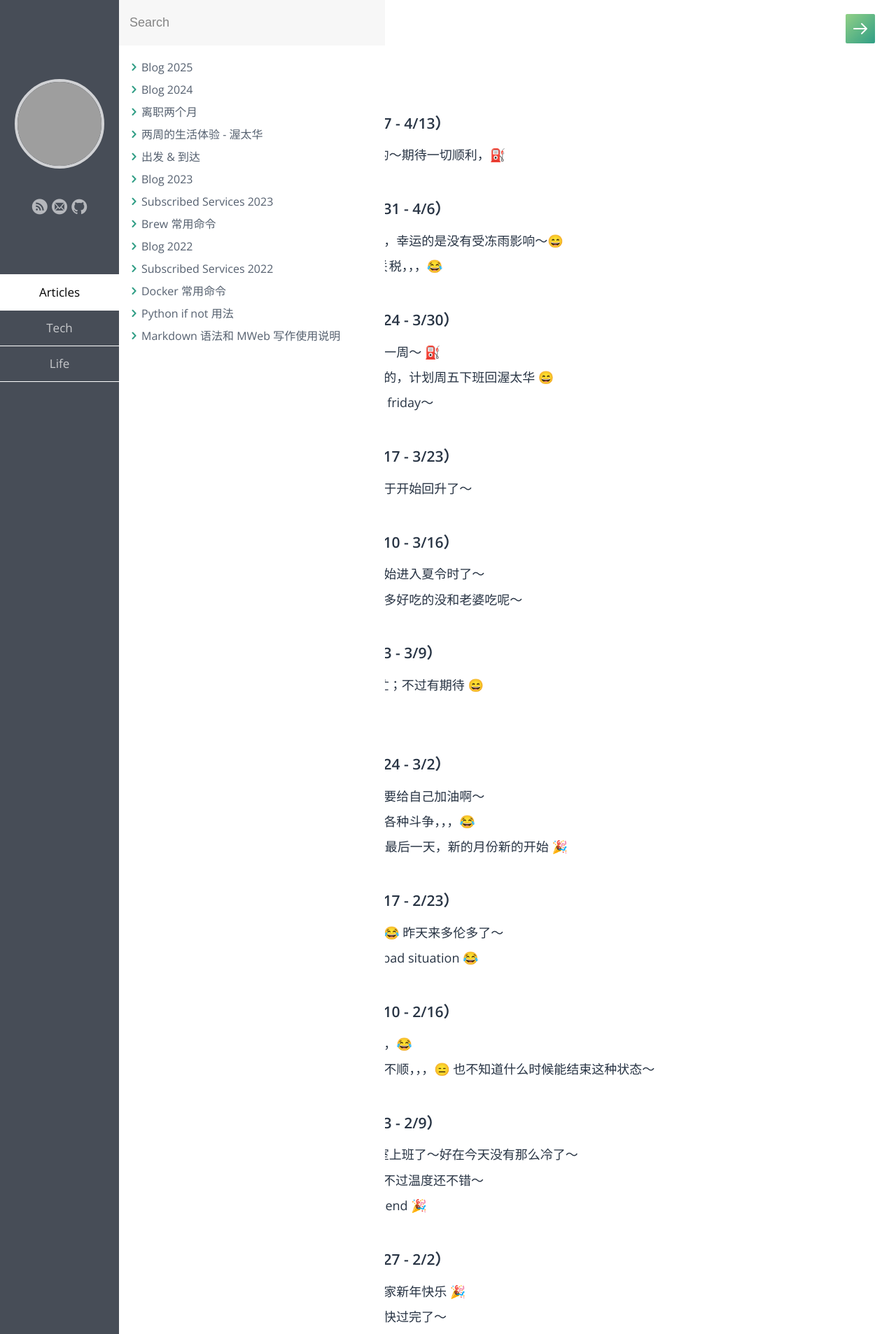
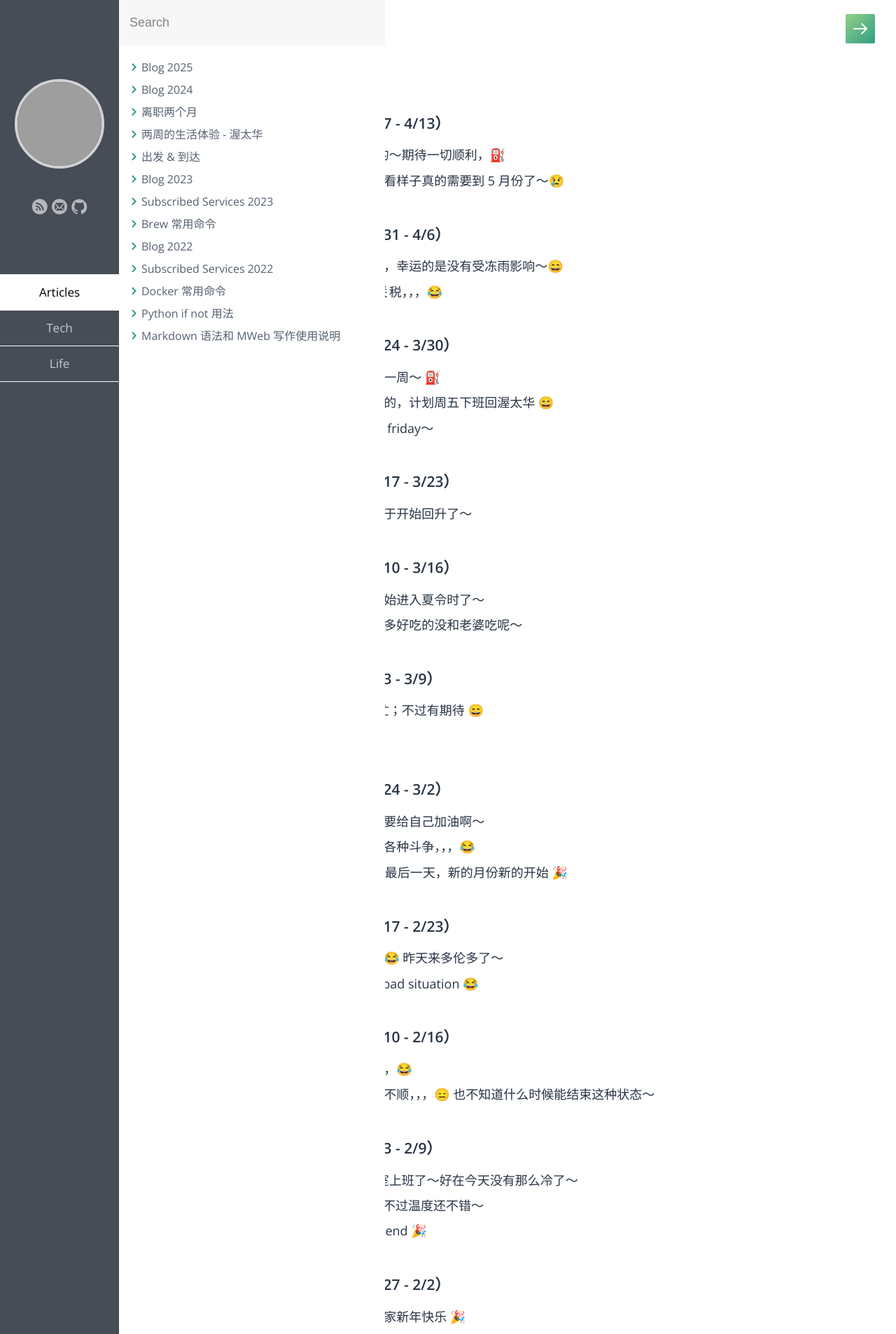
Before and after one commit to samxupeiran/samxupeiran.github.io, a Jekyll site: the page built from _posts/life/2025-01-02-my-blog.md, in a window 1280 px wide. Shown: the top 1907 px of the page at 70% size. Built offline with Jekyll 4.4.1, drawn with Linux system fonts in a browser that asks for light colours; some web fonts are replaced; grey boxes are pictures that could not be loaded.

Commit message:
feat: add weekly blog 4/10

```diff
--- a/_posts/life/2025-01-02-my-blog.md
+++ b/_posts/life/2025-01-02-my-blog.md
@@ -8,6 +8,7 @@ tags: Blog
 
 - ### 2025 年 4 月 第 2 周（4/7 - 4/13）
      - 4/7 这周温度还是比较低的～期待一切顺利，⛽️
+     - 4/10 一直没有暖和起来，看样子真的需要到 5 月份了～😢
 
 - ### 2025 年 4 月 第 1 周（3/31 - 4/6）
      - 3/31 周末回了一趟渥太华，幸运的是没有受冻雨影响～😄
```
